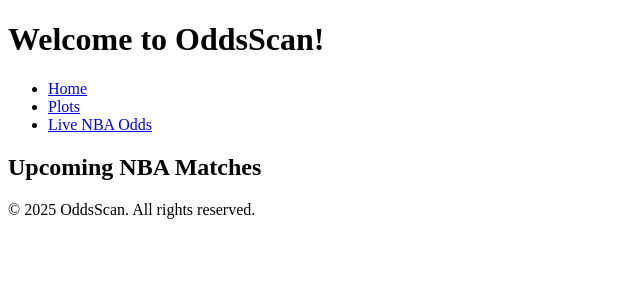
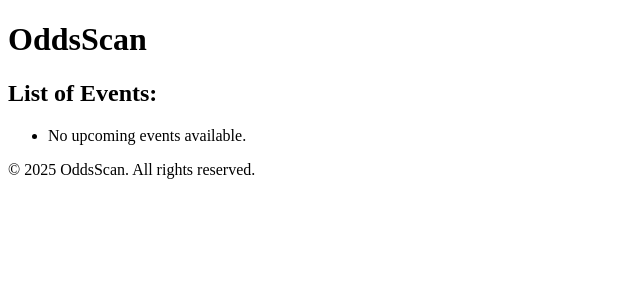
Before and after one commit to guzamaguza/OddsScan, a Flask app: page / in a window 1280 px wide. Shown: the top 300 px of the page, without its empty margins (0-640 px from the left). Run offline with Flask 3, Linux system fonts and the light colour scheme.

Commit message:
Update index.html

```diff
--- a/app/templates/index.html
+++ b/app/templates/index.html
@@ -3,36 +3,30 @@
 <head>
     <meta charset="UTF-8">
     <meta name="viewport" content="width=device-width, initial-scale=1.0">
-    <title>OddsScan - NBA Matches</title>
+    <title>OddsScan</title>
 </head>
 <body>
     <header>
-        <h1>Welcome to OddsScan!</h1>
-        <nav>
-            <ul>
-                <li><a href="/">Home</a></li>
-                <li><a href="/plots">Plots</a></li>
-                <li><a href="/live-odds">Live NBA Odds</a></li>
-            </ul>
-        </nav>
+        <h1>OddsScan</h1>
     </header>
 
-    <main>
-        <h2>Upcoming NBA Matches</h2>
+    <section>
+        <h2>List of Events:</h2>
         <ul>
-            <!-- Loop through all the matches and display them as clickable links -->
             {% for match in matches %}
                 <li>
-                    <a href="{{ url_for('match_details', event_id=match.event_id) }}">
+                    <a href="{{ url_for('main.match_details', event_id=match.event_id) }}">
                         {{ match.home_team }} vs {{ match.away_team }} - {{ match.start_time }}
                     </a>
                 </li>
+            {% else %}
+                <li>No upcoming events available.</li>
             {% endfor %}
         </ul>
-    </main>
+    </section>
 
     <footer>
-        <p>© 2025 OddsScan. All rights reserved.</p>
+        <p>&copy; 2025 OddsScan. All rights reserved.</p>
     </footer>
 </body>
 </html>
```
